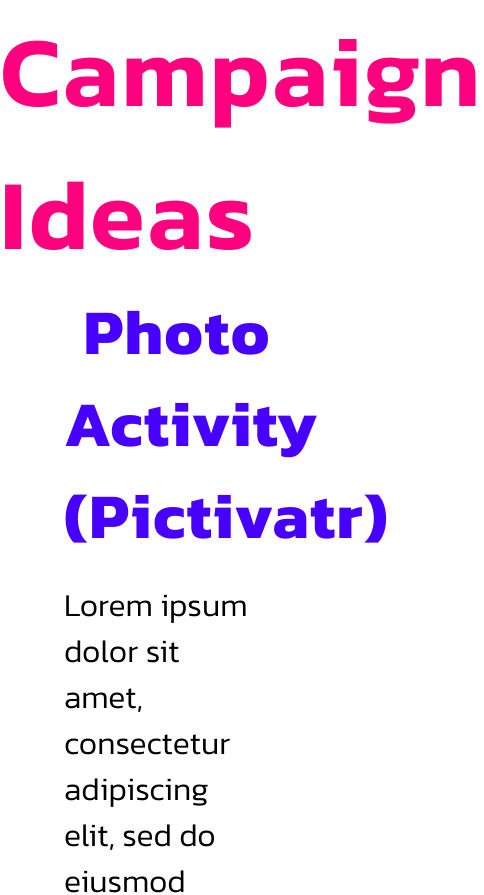
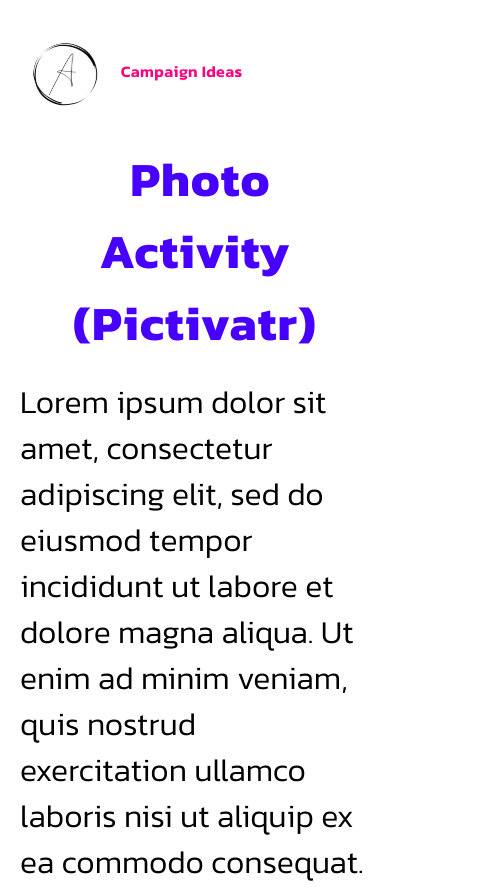
Before and after one commit to Ahsan2519/Activatr, a React (Create React App) app: page /campaign/campaign-detail in a window 390 px wide. Shown: the top 895 px of the page, 484 px wide, since content can reach past the window. Built offline with nearby package versions, Linux system fonts and the light colour scheme.

Commit message:
feat:Added responsive for ideas and complted page

```diff
--- a/src/components/Nav.js
+++ b/src/components/Nav.js
@@ -1,5 +1,7 @@
-import React, { useRef } from "react";
+import React from "react";
 import { NavData } from "../data/NavData";
+import { NavLink } from "react-router-dom";
+import Close from "../assest/images/Close.svg";
 import { useDispatch, useSelector } from "react-redux";
 import { setSideBar } from "../redux/actions/CampaignActions";
 
@@ -11,14 +13,13 @@
 }) => {
   const dispatch = useDispatch();
   const isSideBar = useSelector((state) => state.isSideBar);
-
   const scrollToRef = (ref) => {
-    console.log(ref.current);
     ref?.current?.scrollIntoView({ behavior: "smooth" });
   };
-
   return (
-    <header className="absolute h-screen w-full flex justify-between right-0  overflow-hidden">
+    <header
+      className={`absolute h-screen w-full flex justify-between right-0  overflow-hidden`}
+    >
       <nav
         className={`pt-60 pl-20 absolute w-full h-screen bg-nav-bg transition-all duration-[0.5s] ease-in-out pr-[59px] bg-nav  ${
           isSideBar ? "translate-x-0" : "translate-x-[-100%]"
@@ -26,8 +27,9 @@
       >
         <ul className="flex flex-col gap-5">
           {NavData?.map((item) => (
-            <li key={item.nav}>
-              <button
+            <NavLink
+              key={item.nav}
+              to={item.url}
               className="text-white font-semibold tracking-[1.5%] leading-[92pz] text-[64px] z-50 "
               onClick={() => {
                 if (item.url === "#campaignideas") {
@@ -43,10 +45,21 @@
               }}
             >
               {item.nav}
-              </button>
-            </li>
+            </NavLink>
           ))}
         </ul>
+        <div
+          className={`absolute cursor-pointer right-0 translate-x-0 w-[59px] top-0 h-screen  border-l-2 ${
+            isSideBar ? "border-white" : "border-nav"
+          }  `}
+          onClick={() => dispatch(setSideBar())}
+        >
+          <img
+            src={Close}
+            alt="Hamberger Close"
+            className="absolute w-[85%] left-1/2 -translate-x-1/2 h-screen"
+          />
+        </div>
       </nav>
     </header>
   );
--- a/src/pages/CompaignIdeas.js
+++ b/src/pages/CompaignIdeas.js
@@ -49,7 +49,7 @@
         <figure>
           <img src={Logo} alt="Activatr" />
         </figure>
-        <h1 className="font-semibold basis-[75%] text-[100px] leading-[143px] tracking-wide text-nav">
+        <h1 className="font-semibold basis-[75%] xl:text-[100px] lg:text-[80px] leading-[143px] tracking-wide text-nav">
           Campaign Ideas
         </h1>
       </div>
@@ -59,13 +59,13 @@
             key={value.heading}
             className={`${
               index % 2 !== 0 ? "flex-row-reverse" : ""
-            } flex items-center justify-between mb-28`}
+            } lg:flex items-center justify-between mb-28`}
           >
-            <div className={`basis-[68%] px-5 ${index % 2 == 0 ? "pl-16" : "pl-32"}`}>
+            <div className={`basis-[68%] px-5 ${index % 2 == 0 ? "md:pl-16" : "lg:pl-32 md:pl-16"}`}>
               <h1 className={
-                `text-[#4700FF] text-[64px] leading-[92px] tracking-wide  font-bold mb-5 ${index === 0 ? 'text-center w-[53%]' : 'w-3/4'}`
+                `text-[#4700FF] text-[48px] md:text-[64px]  leading-16 md:leading-[92px] tracking-wide  font-bold mb-5 ${index === 0 ? 'text-center 2xl:w-[53%] lg:w-[78%] w-full' : 'md:w-3/4 w-full'}`
               }>{value.heading}</h1>
-              <p className="pr-52 text-[32px] leading-[46px] font-light">{value.para}</p>
+              <p className="xl:pr-52 lg:pr-20 text-[32px] leading-[46px] mb-10 lg:mb-0 font-light">{value.para}</p>
             </div>
             <figure className="basis-[30%]">
               <img src={value.img} alt={value.heading} />
--- a/src/pages/Completed.js
+++ b/src/pages/Completed.js
@@ -6,14 +6,13 @@
 const Completed = ()=> {
     const navigate = useNavigate()
   return (
-    <div className=' bg-[#4700FF] h-screen'>
-        <h1 className='text-white leading-[69px] text-center text-[48px] tracking-wider uppercase font-bold py-9'>
+    <div className=' bg-[#4700FF] h-screen lg:h-fit pb-3'>
+        <h1 className='text-white leading-10 sm:leading-[69px] text-[24px] text-center sm:text-[48px] tracking-wider uppercase font-bold py-9'>
         Activatr team will reachout soon
         </h1>
-        <figure className='flex justify-center mb-20'>
+        <figure className='flex justify-center mb-12 sm:mb-20'>
         <img src={completedone} alt="Completed" />
         </figure>
-
         <div className='text-center'>
        <Button text='Done' className='text-[#4700FF]  px-14 rounded-md cursor-pointer text-[40px] uppercase font-medium leading-[58px] bg-white' onclick={()=>navigate('/')}/>
        </div>
--- a/src/pages/Home.js
+++ b/src/pages/Home.js
@@ -23,12 +23,6 @@
   createCampaignRef,
   homeRef,
 }) => {
-  console.log({
-    campaignIdeasRef,
-    metricMeasuresRef,
-    createCampaignRef,
-    homeRef,
-  });
   const dispatch = useDispatch();
   const isSideBar = useSelector((state) => state.isSideBar);
   return (
--- a/tailwind.config.js
+++ b/tailwind.config.js
@@ -1,4 +1,3 @@
-/** @type {import('tailwindcss').Config} */
 module.exports = {
   content: [
     "./src/**/*.{js,jsx,ts,tsx}",
@@ -6,14 +5,17 @@
   theme: {
     extend: {
       colors: {
-        'nav':'#FF007F',
+        nav: '#FF007F',
         'hero-bg': '#5BD7E8',
-        'footer': '#0E0E0E'
+        footer: '#0E0E0E',
       },
       dropShadow: {
-        'custom': '-7px 0px 0px #4700FF;'
-      }
+        custom: '-7px 0px 0px #4700FF',
+      },
+      screens: {
+        'extrasmall': '380px',
+      },
     },
   },
   plugins: [],
-}
+};
```
Lines whose indentation alone changed are shown as unchanged.
